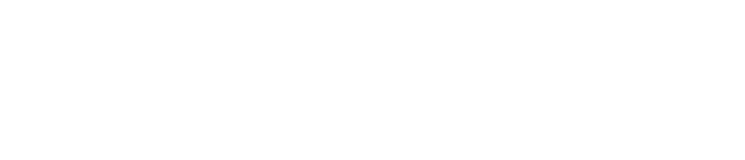
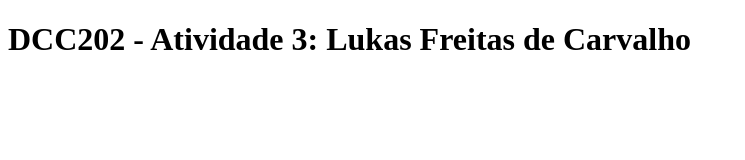
Before and after one commit to ufjf-dcc202/ufjf-dcc202-2023-3-a-atv3-Lukas712, a website: page index.html in a window 1280 px wide. Shown: the whole page, without its empty margins (0-745 px from the left). Drawn offline with Linux system fonts and the light colour scheme.

Commit message:
Adição do título principal na main

```diff
--- a/index.html
+++ b/index.html
@@ -7,6 +7,7 @@
 </head>
 <body>
     <main>
+        <h1>DCC202 - Atividade 3: Lukas Freitas de Carvalho</h1>
 
     </main>
 </body>
```
